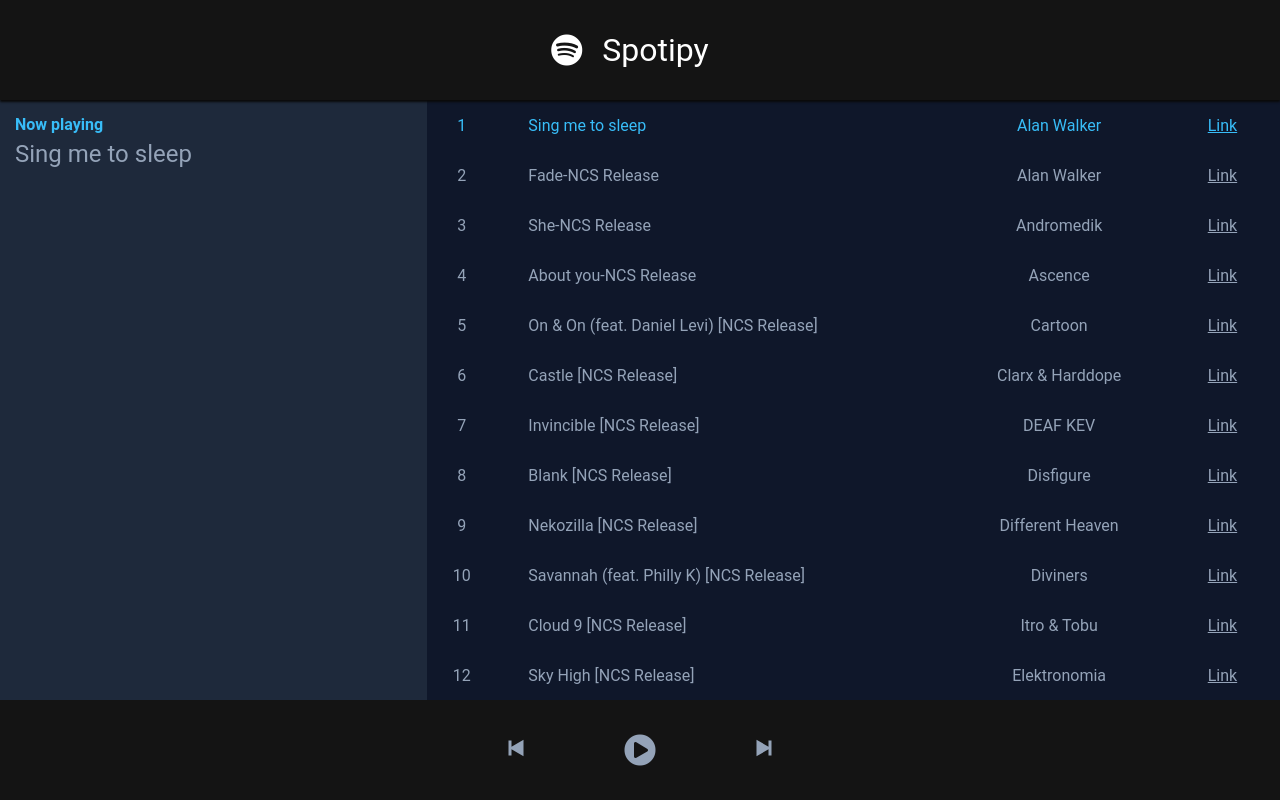
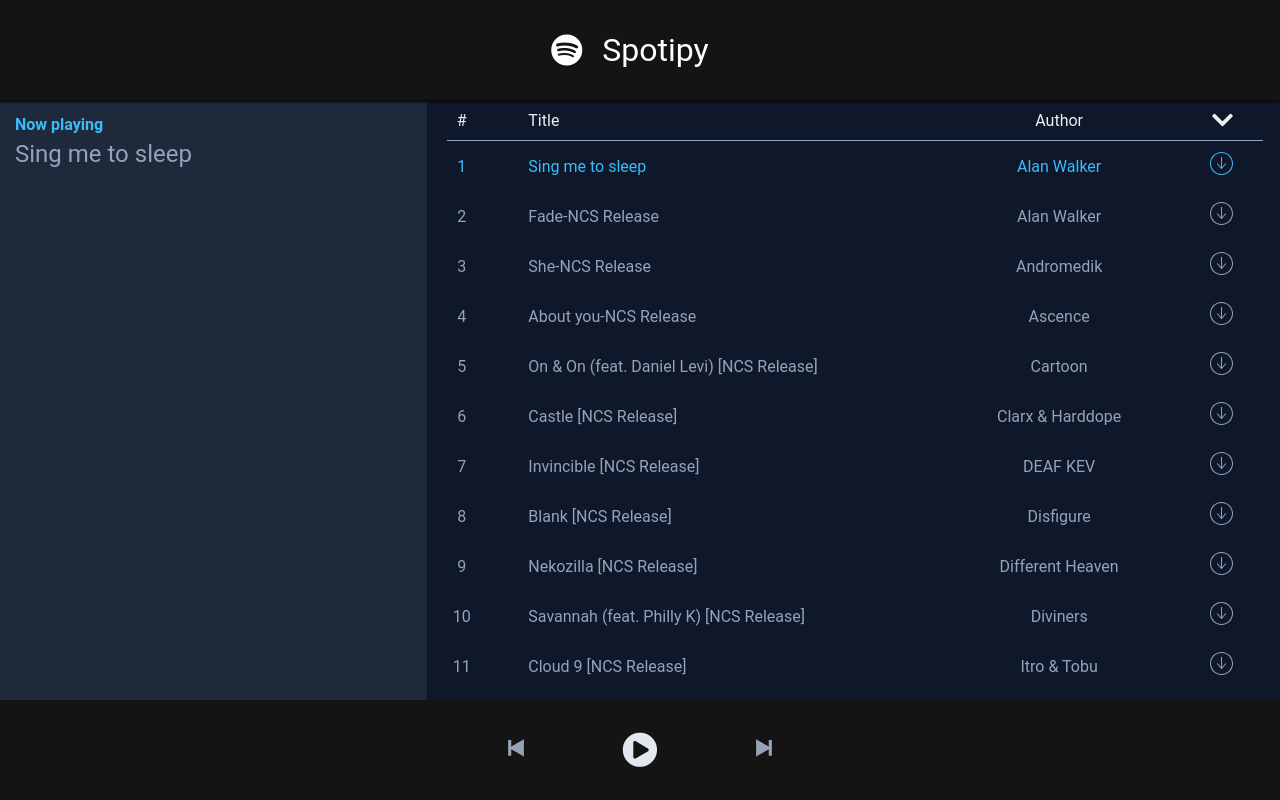
Before and after one commit to jessej-samuel/spotipy, a React (Create React App) app: page / in a window 1280 px wide. Built offline with nearby package versions, Linux system fonts and the light colour scheme.

Commit message:
Feat: Added forwards and backwards functionality

```diff
--- a/src/actions/index.js
+++ b/src/actions/index.js
@@ -5,8 +5,16 @@
     };
 };
 
-export const setPlayerState = () => {
+export const selectSongById = (id) => {
+    return {
+        type: "SONG_SELECTED_BY_ID",
+        payload: id,
+    };
+};
+
+export const setPlayerState = (val) => {
     return {
         type: "PLAYER_STATE_SELECTED",
+        payload: val
     };
 };
--- a/src/components/App.js
+++ b/src/components/App.js
@@ -5,6 +5,11 @@
 import SongList from "./SongList";
 import songs from "../data/songs.json";
 import SongDetail from "./SongDetail";
+
+for (let index = 0; index < songs.length; index++) {
+    const song = songs[index];
+    song.id = index;
+}
 
 const App = () => {
     return (
--- a/src/components/Player.css
+++ b/src/components/Player.css
@@ -18,9 +18,11 @@
 i.fas.fa-pause-circle {
     font-size: 2rem;
 }
-/* .control ,.main-control > i {
+.control,
+.main-control > i {
     color: #e2e8f0;
-} */
+    transform: scale(1.05);
+}
 
 /* #player:hover {
     cursor: pointer;
@@ -28,7 +30,7 @@
 
 .main-control > i:hover,
 .control > svg:hover {
-    color: #38bdf8;
+    color: #e2e8f0;
 }
 
 .main-control > i:hover {
--- a/src/components/Player.js
+++ b/src/components/Player.js
@@ -1,28 +1,57 @@
 import "./Player.css";
-import { useRef } from "react";
+import { useEffect, useRef } from "react";
 import { connect, useDispatch } from "react-redux";
 import { forwardsSvg, backwardsSvg } from "../svg";
-import { setPlayerState } from "../actions";
+import { setPlayerState, selectSongById } from "../actions";
 
-const Player = ({ selectedSong, defaultSong, playerState }) => {
+const Player = ({
+    selectedSongId,
+    defaultSong,
+    playerState,
+    songs,
+    selectSongById,
+}) => {
     const dispatch = useDispatch();
     const audioRef = useRef();
-    if (!selectedSong) {
-        selectedSong = defaultSong;
+    if (selectedSongId < 0 || selectedSongId >= songs.length - 1) {
+        selectedSongId = defaultSong.id;
     }
+    if (audioRef.current) {
+        audioRef.current.volume = 0.01;
+    }
+
     const onMusicPlay = (e) => {
         e.preventDefault();
+
         if (!playerState) {
             audioRef.current.play();
+            dispatch({ type: "PLAYER_STATE_SELECTED", payload: 1 });
         } else {
             audioRef.current.pause();
+            dispatch({ type: "PLAYER_STATE_SELECTED", payload: 0 });
         }
-        dispatch({ type: "PLAYER_STATE_SELECTED" });
     };
+
+    const onBackwardClick = () => {
+        if (selectedSongId > 0) {
+            selectSongById(selectedSongId - 1);
+        }
+    };
+    const onForwardClick = () => {
+        if (selectedSongId < songs.length - 1) {
+            selectSongById(selectedSongId + 1);
+        }
+    };
+
+    useEffect(() => {
+        audioRef.current.play();
+    }, [selectedSongId]);
 
     return (
         <div id="player">
-            <div className="control">{backwardsSvg}</div>
+            <div className="control" onClick={onBackwardClick}>
+                {backwardsSvg}
+            </div>
             <div className="main-control control" onClick={onMusicPlay}>
                 <i
                     className={`fas fa-${
@@ -30,11 +59,13 @@
                     }-circle`}
                 ></i>
             </div>
-            <div className="control">{forwardsSvg}</div>
+            <div className="control" onClick={onForwardClick}>
+                {forwardsSvg}
+            </div>
             <audio
                 id="main-track"
                 controls
-                src={selectedSong.url}
+                src={songs[selectedSongId].url}
                 preload="true"
                 ref={audioRef}
                 hidden
@@ -49,12 +80,13 @@
 const mapStateToProps = (state) => {
     console.log(state);
     return {
-        selectedSong: state.selectedSong,
+        selectedSongId: state.selectedSongId,
         defaultSong: state.songs[0],
         playerState: state.playerState,
+        songs: state.songs,
     };
 };
 
-export default connect(mapStateToProps, { setPlayerState: setPlayerState })(
+export default connect(mapStateToProps, { setPlayerState, selectSongById })(
     Player
 );
--- a/src/components/SongDetail.js
+++ b/src/components/SongDetail.js
@@ -2,16 +2,23 @@
 import { connect } from "react-redux";
 import { selectSong } from "../actions";
 
-const SongDetail = ({ selectedSong = null, defaultSong, selectSong }) => {
+const SongDetail = ({
+    selectedSongId = -1,
+    defaultSong,
+    selectSong,
+    songs,
+}) => {
     const songData = () => {
-        if (selectedSong) {
+        if (selectedSongId >= 0) {
             return (
                 <>
                     <div className="now-playing">
                         <div id="active">
                             <strong>Now playing</strong>
                         </div>
-                        <div className="header">{selectedSong.name}</div>
+                        <div className="header">
+                            {songs[selectedSongId].name}
+                        </div>
                     </div>
                 </>
             );
@@ -26,8 +33,9 @@
 
 const mapStateToProps = (state) => {
     return {
-        selectedSong: state.selectedSong,
+        selectedSongId: state.selectedSongId,
         defaultSong: state.songs[0],
+        songs: state.songs,
     };
 };
 
--- a/src/components/SongItem.css
+++ b/src/components/SongItem.css
@@ -29,6 +29,7 @@
     flex-direction: row;
     justify-content: center;
     align-items: center;
+    color: inherit;
 }
 
 .song-item > .name {
@@ -38,6 +39,12 @@
 .item-control > svg,
 a {
     color: inherit;
+}
+a >svg {
+    color: inherit;
+}
+a > svg:hover {
+    color: #eee;
 }
 
 .selector > svg:hover {
@@ -50,3 +57,7 @@
     color: inherit;
     margin: 0px;
 }
+
+.song-item.header > * > * {
+    color: inherit;
+}
--- a/src/components/SongItem.js
+++ b/src/components/SongItem.js
@@ -1,70 +1,34 @@
 import { useState } from "react";
 import "./SongItem.css";
-import { connect } from "react-redux";
+import { connect, useDispatch } from "react-redux";
 import { selectSong } from "../actions";
 
-const SongItem = ({ song, index, selectSong, selectedSong, playerState }) => {
+const SongItem = ({ song, index, selectSong, selectedSongId, playerState }) => {
     const [hovered, setHovered] = useState(false);
+    const dispatch = useDispatch();
 
     const selector = () => {
-        if (hovered) {
-            if (selectedSong === song && playerState) {
         return (
-                    // Pause icon on playing song
-                    <div className="item-control">
+            <a draggable="false" href={song.url}>
                 <svg
-                            height="32"
                     role="img"
-                            width="32"
+                    height="24"
+                    width="24"
                     viewBox="0 0 24 24"
-                            className="small-icon"
+                    className="download-link"
                 >
-                            <rect
-                                x="5"
-                                y="3"
-                                width="4"
-                                height="18"
-                                fill="currentColor"
-                            ></rect>
-                            <rect
-                                x="15"
-                                y="3"
-                                width="4"
-                                height="18"
-                                fill="currentColor"
-                            ></rect>
+                    <path d="M11.5 0C5.149 0 0 5.148 0 11.5 0 17.851 5.149 23 11.5 23S23 17.851 23 11.5C23 5.148 17.851 0 11.5 0zm0 22C5.71 22 1 17.29 1 11.5S5.71 1 11.5 1 22 5.71 22 11.5 17.29 22 11.5 22zm.499-6.842V5h-1v10.149l-3.418-3.975-.758.652 4.678 5.44 4.694-5.439-.757-.653-3.439 3.984z" fill="currentColor"></path>
                 </svg>
-                    </div>
+            </a>
         );
-            }
-            return (
-                // Play icon
-                <div>
-                    <svg
-                        height="32"
-                        role="img"
-                        width="32"
-                        viewBox="0 0 24 24"
-                        className="small-icon"
-                    >
-                        <polygon
-                            points="21.57 12 5.98 3 5.98 21 21.57 12"
-                            fill="currentColor"
-                        ></polygon>
-                    </svg>
-                </div>
-            );
-        } else {
-            return <a href={song.url}>Link</a>;
-        }
     };
 
     // Set song as active
-    const now_selected = selectedSong === song ? "active" : "";
+    const now_selected = selectedSongId === song.id ? "active" : "";
 
     // set the gif
     const phaser = () => {
-        if (selectedSong === song && playerState) {
+        if (selectedSongId === song.id && playerState) {
             return (
                 <div className="index">
                     <img alt="" src="/playing.gif" className="small-icon" />
@@ -80,7 +44,10 @@
             id={now_selected}
             onMouseOver={() => setHovered(true)}
             onMouseLeave={() => setHovered(false)}
-            onClick={() => selectSong(song)}
+            onClick={() => {
+                selectSong(song);
+                dispatch({ type: "PLAYER_STATE_SELECTED", payload: 1 });
+            }}
         >
             {phaser()}
             <div className="name">{song.name}</div>
@@ -92,7 +59,7 @@
 
 const mapStateToProps = (state) => {
     return {
-        selectedSong: state.selectedSong,
+        selectedSongId: state.selectedSongId,
         playerState: state.playerState,
     };
 };
--- a/src/components/SongList.css
+++ b/src/components/SongList.css
@@ -11,3 +11,18 @@
         grid-column: 1/13;
     }
 }
+
+.song-item.header {
+    border-bottom: 1px solid #94a3b8;
+    padding: 5px 0px;
+}
+
+.song-item.header:hover {
+    border-bottom-right-radius: 0px;
+    border-bottom-left-radius: 0px;
+    background-color: initial;
+}
+
+.song-item.header > * {
+    color: #eee !important;
+}
--- a/src/components/SongList.js
+++ b/src/components/SongList.js
@@ -1,11 +1,26 @@
 import "./SongList.css";
 import SongItem from "./SongItem";
+import { useDispatch } from "react-redux";
 
 const SongList = ({ songs = [] }) => {
+    const dispatch = useDispatch();
     const songTags = songs.map((song, index) => {
         return <SongItem song={song} key={index} index={index} />;
     });
-    return <div id="song-list">{songTags}</div>;
+    return (
+        <div id="song-list">
+            <div className="song-item header">
+                <div className="index">#</div>
+                <div className="name">Title</div>
+                <div className="author">Author</div>
+                <div className="selector">
+                <i class="fas fa-chevron-down"></i>
+                </div>
+            </div>
+
+            {songTags}
+        </div>
+    );
 };
 
 export default SongList;
--- a/src/reducers/index.js
+++ b/src/reducers/index.js
@@ -5,22 +5,27 @@
     return songs;
 };
 
-const selectedSongsReducer = (selectedSong = null, action) => {
+const selectedSongIdReducer = (selectedSongId = 0, action) => {
     if (action.type === "SONG_SELECTED") {
+        return action.payload.id;
+    }
+    if (action.type === "SONG_SELECTED_BY_ID") {
         return action.payload;
     }
-    return selectedSong;
+    return selectedSongId;
 };
 
 const playerStateReducer = (playerState = 0, action) => {
-    if (action.type === "PLAYER_STATE_SELECTED") {
+    if (action.type === "PLAYER_STATE_SELECTED" && !action.payload) {
         return (playerState + 1) % 2;
+    } else if (action.type === "PLAYER_STATE_SELECTED" && action.payload) {
+        return action.payload;
     }
     return playerState;
 };
 
 export default combineReducers({
     songs: songsReducer,
-    selectedSong: selectedSongsReducer,
+    selectedSongId: selectedSongIdReducer,
     playerState: playerStateReducer,
 });
```
Lines whose indentation alone changed are shown as unchanged.
